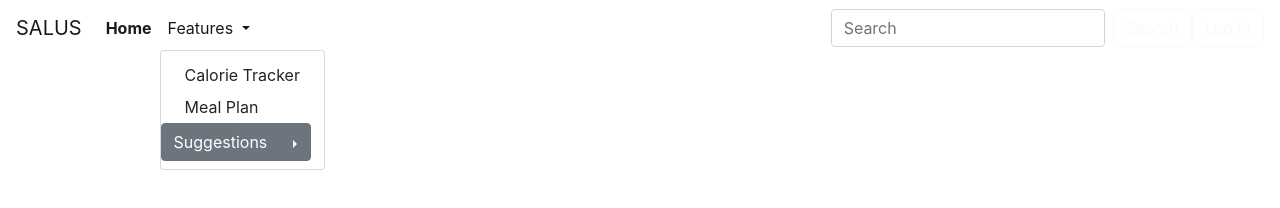
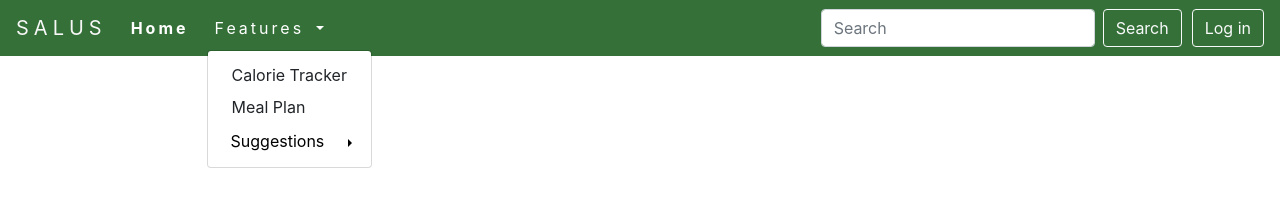
Before and after one commit to juliannetann/salus, a plain HTML site: page index.html in a window 1280 px wide. Both pictures are taken after a click on the button "Features". Drawn offline with nearby package versions, Linux system fonts and the light colour scheme.

Commit message:
Update style.css

```diff
--- a/style.css
+++ b/style.css
@@ -1,16 +1,44 @@
-#title {
-    font-size: 6em;
-    font-family: Impact, Haettenschweiler, 'Arial Narrow Bold', sans-serif;
-    border: 1cm, black;
-    color: darkgreen;
-    letter-spacing: 1cm
+
+.navbar {
+    background-color: #347037
 }
 
-#button {
-    color: darkgreen;
-    width: 5cm;
-    height: 1cm;
-    text-align: center;
-    margin-right: 3cm;
-    margin-top: 10px
+#navbar-name {
+    color: #f7f7f7;
+    letter-spacing: 5px
 }
+
+#home {
+    color: white;
+    letter-spacing: 3px;
+    margin-right: 10px;
+}
+
+#tracker {
+    color: white;
+    letter-spacing: 3px;
+    margin-right: 10px
+}
+
+#navbarDropdown {
+    color: white;
+    letter-spacing: 3px;
+    margin-right: 10px
+}
+
+#login {
+    margin-left: 10px
+}
+
+#suggestions {
+    background-color: white;
+    color: black;
+    border: white;
+    text-indent: 11px
+}
+
+#toggle-dropright {
+    background-color: white;
+    color: black;
+    border: white
+}
```
